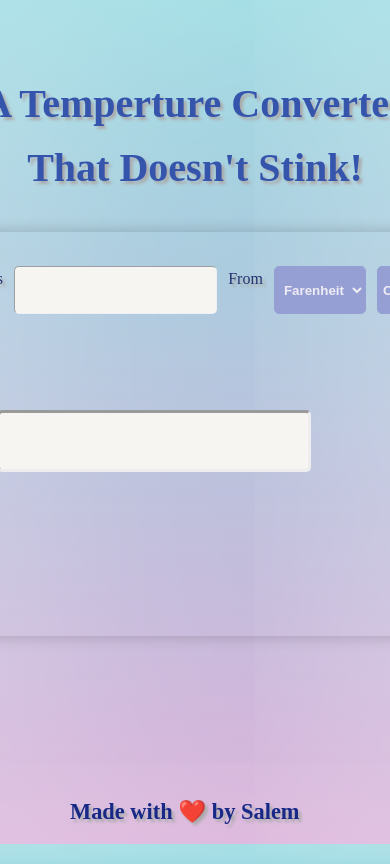
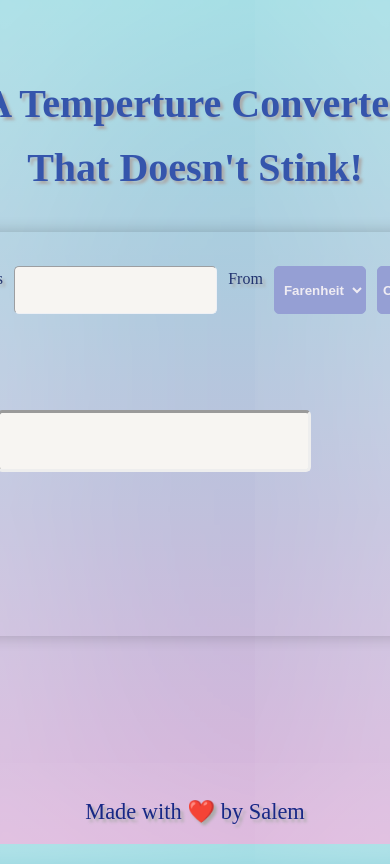
Before and after one commit to salemdaniel007/Temperature-Converter, a Vue app: page / in a window 390 px wide. Shown: the top 864 px of the page. Built offline with nearby package versions, Linux system fonts and the light colour scheme; a web font is replaced by a local one; what vue-toasted would draw is missing.

Commit message:
fix mobile view

```diff
--- a/src/App.vue
+++ b/src/App.vue
@@ -2,7 +2,9 @@
   <div id="app">
     <div class="container">
       <app-converter/>
-      <h3 class="comment">  Made with ❤️ by Salem</h3>
+      <div class="comment_container">
+      <p class="comment">  Made with ❤️ by Salem</p>
+      </div>
     </div>
   </div>
 </template>
@@ -39,9 +41,22 @@ body {
   justify-content: space-between;
   align-items: center;
 }
+
+.comment_container {
+  display: flex;
+}
+
 .comment {
   color: #172886;
   font-size: 1.4rem;
-  width: 250px;
+}
+
+@media only screen
+  and (min-device-width: 320px)
+  and (max-device-width: 568px)
+  and (-webkit-min-device-pixel-ratio: 2) {
+    .container {
+      height: 50vh;
+    }
 }
 </style>
```
Also changed, not shown: 7 other files (tests, documents, lock files or other folders).
